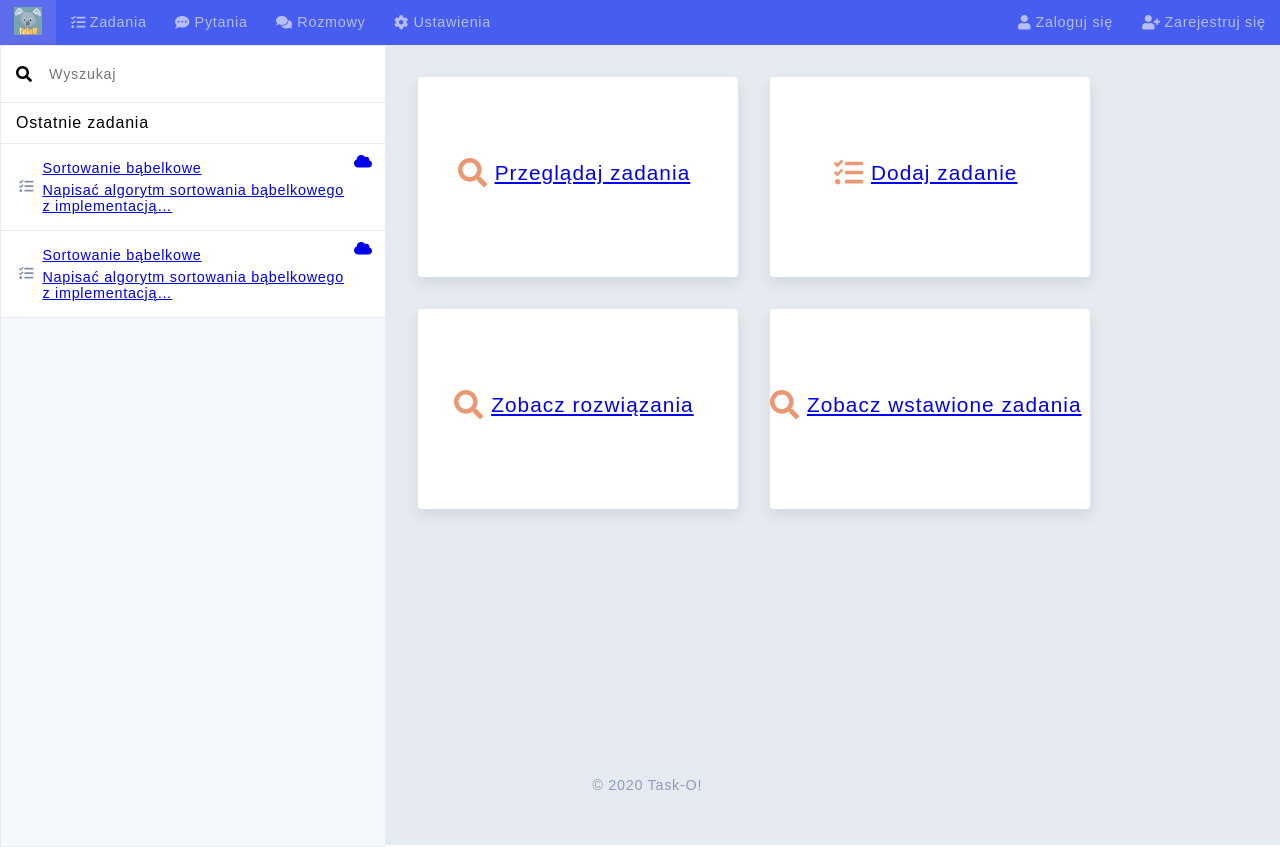
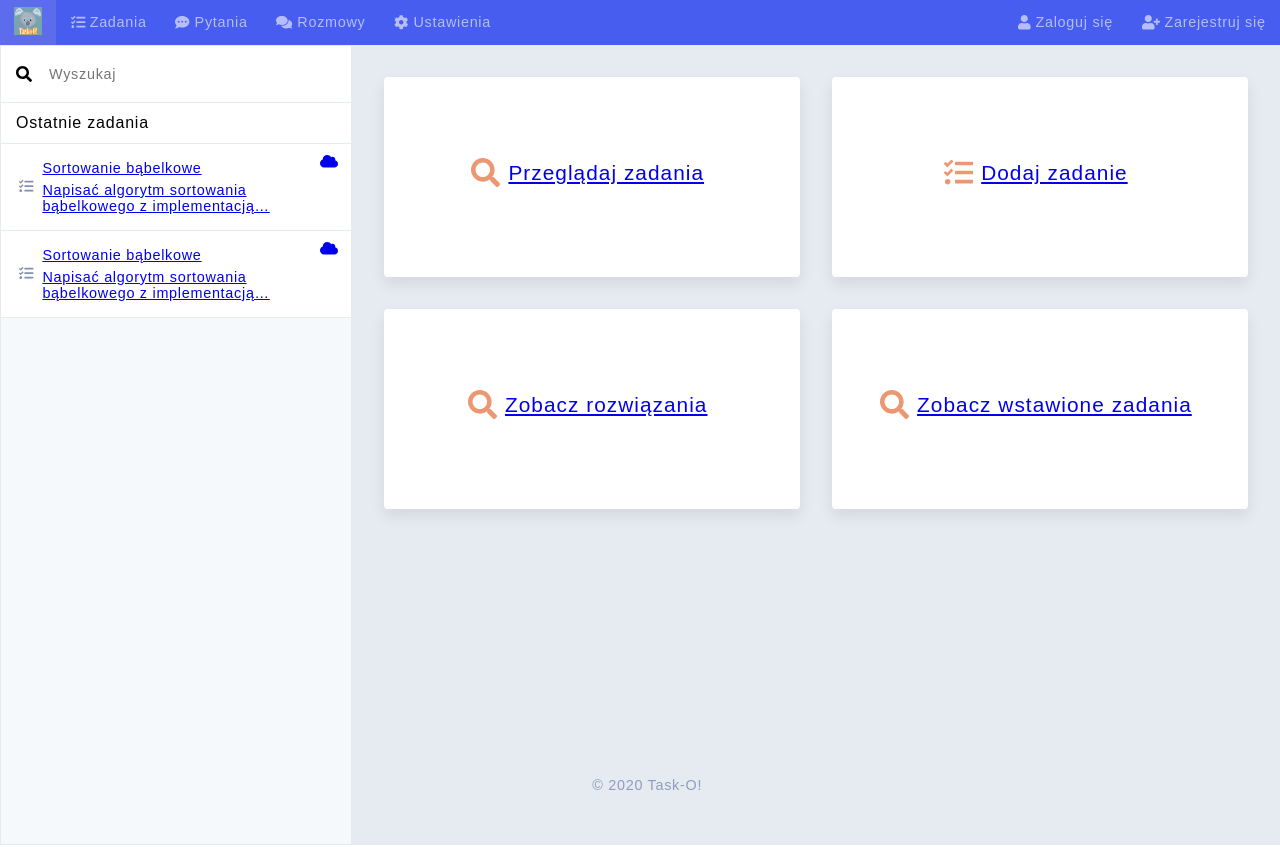
Before and after one commit to FilipHalon/Task-O, a React (Create React App) app: page / in a window 1280 px wide. Built offline with nearby package versions, Linux system fonts and the light colour scheme.

Commit message:
Improved the responsiveness of the login-required pages.

```diff
--- a/src/index.css
+++ b/src/index.css
@@ -285,7 +285,7 @@ main {
   /* grid: auto / 3fr 7fr; */
   /* margin: 0; */
   /* padding: 0; */
-  height: 100%;
+  min-height: 100%;
   /* width: 100%; */
   background: #E6EBF1;
 
@@ -293,7 +293,7 @@ main {
 
 section.task-description{
   /* display: inline-block; */
-  /* width: 70%; */
+  width: 100%;
   /* box-sizing: padding-box; */
   /* padding: 5%; */
   /* max-width: 60%; */
@@ -430,7 +430,7 @@ div.task-description {
   /* position: absolute; */
   /* width: 30%; */
   /* display: inline-block; */
-  height: 100%;
+  min-height: 100%;
   border: var(--task-sidebar-border);
   background: #F6F9FC;
   max-width: 30%;
```
